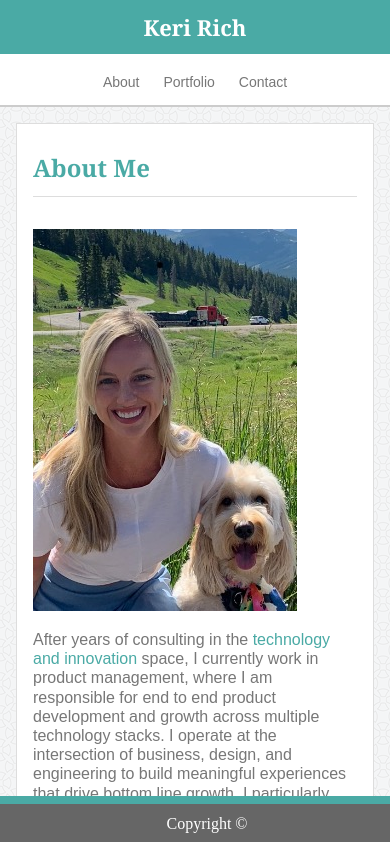
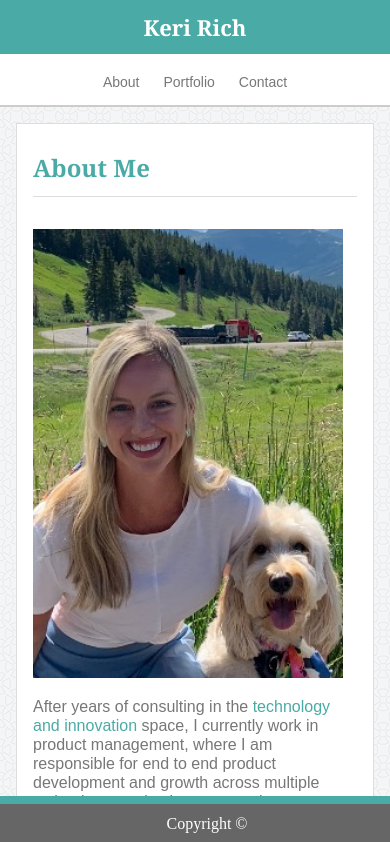
Before and after one commit to krich2013/Responsive-Portfolio, a plain HTML site: page index.html in a window 390 px wide. Shown: the top 842 px of the page. Drawn offline with Linux system fonts and the light colour scheme.

Commit message:
Fix for image width

```diff
--- a/Assets/CSS/style.css
+++ b/Assets/CSS/style.css
@@ -254,4 +254,8 @@ h5 {
         bottom: 4rem;
         width: 90%;
     }
+
+    img {
+        width: 310px;
+    }
 }
```
